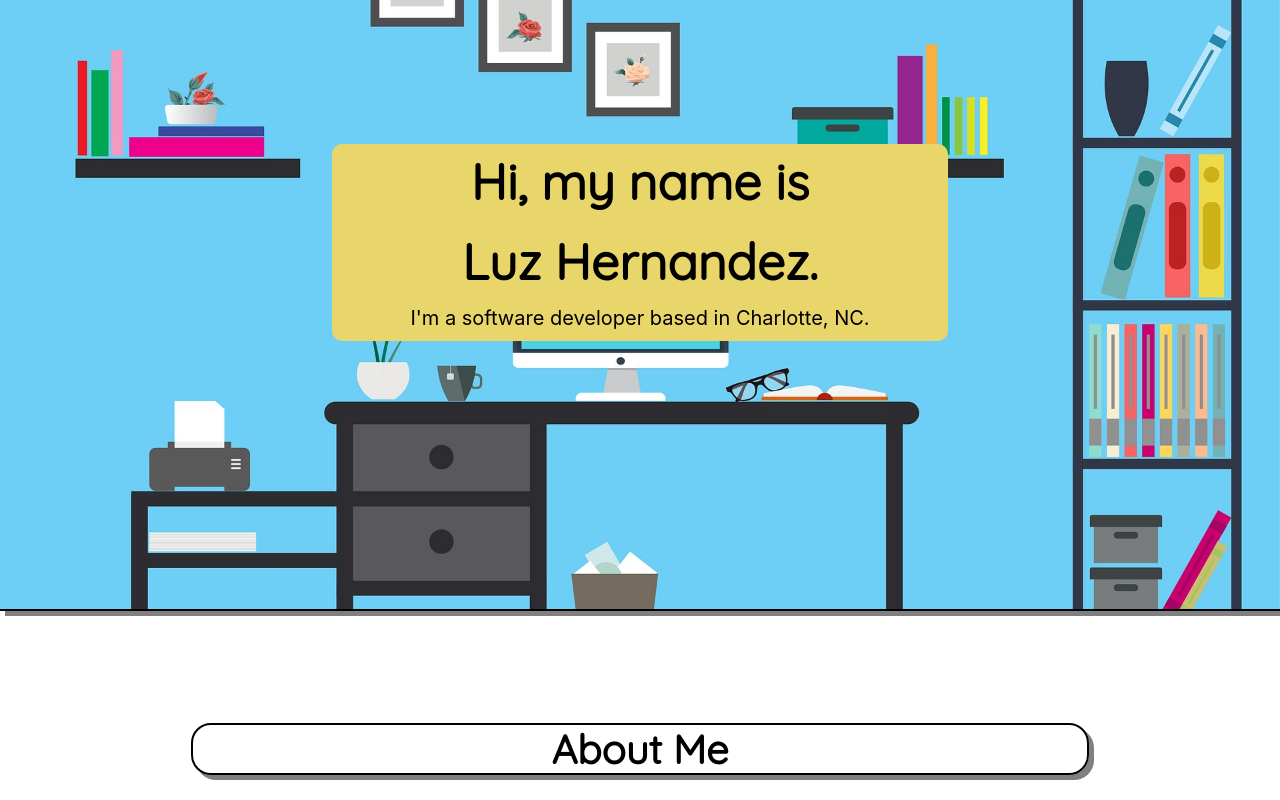
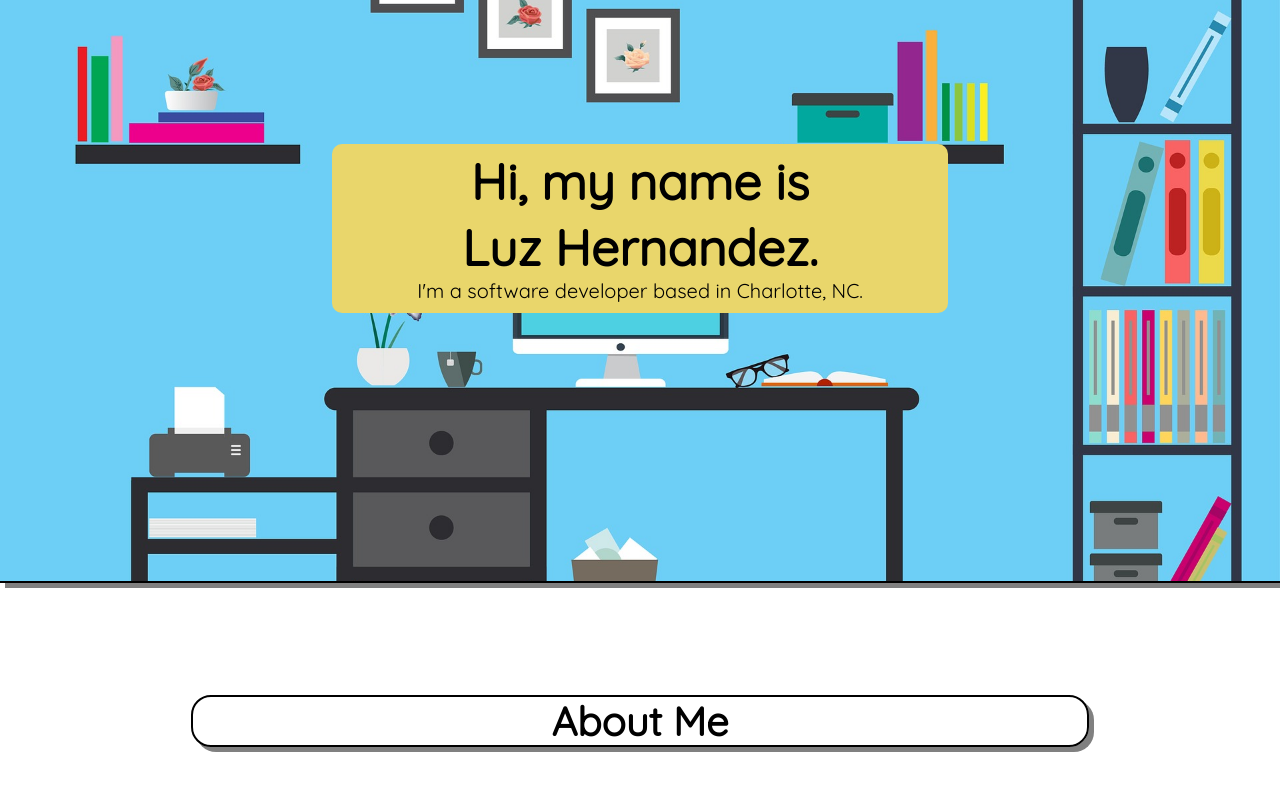
Before and after one commit to lhernandez5/PortfolioApp, a React (Create React App) app in the folder client/: page / in a window 1280 px wide. Shown: the top 800 px of the page. Built offline with nearby package versions, Linux system fonts and the light colour scheme.

Commit message:
modified heading css

```diff
--- a/client/src/components/TopHero/TopHero.css
+++ b/client/src/components/TopHero/TopHero.css
@@ -1,10 +1,9 @@
 .title {
   font-family: "Quicksand", sans-serif;
   font-size: 50px;
+  margin: 0px 0px 10px!important;
   color: black !important;
-  /* margin: 0% 5% 0% 10%; */
   text-align: center;
-  /*padding-top: 2%;*/
 }
 .hero.is-primary.is-medium {
   background: url("./luzhernandez.jpg");
@@ -17,7 +16,7 @@
 }
 .subtitle {
   color: black !important;
-  /*margin: 10% 10% 5% 10%;*/
+  font-family: "Quicksand", sans-serif;
   padding-top: 2%;
   text-align: center;
 }
```
